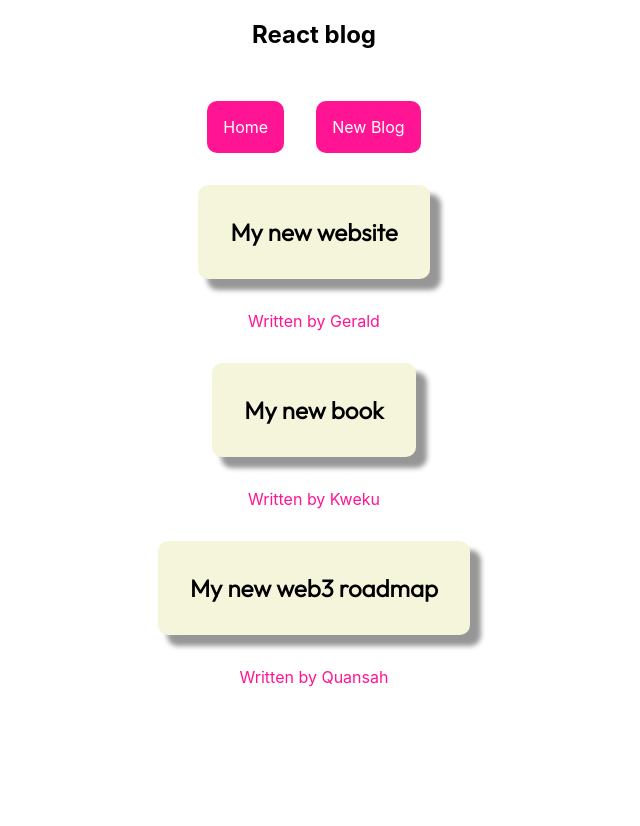
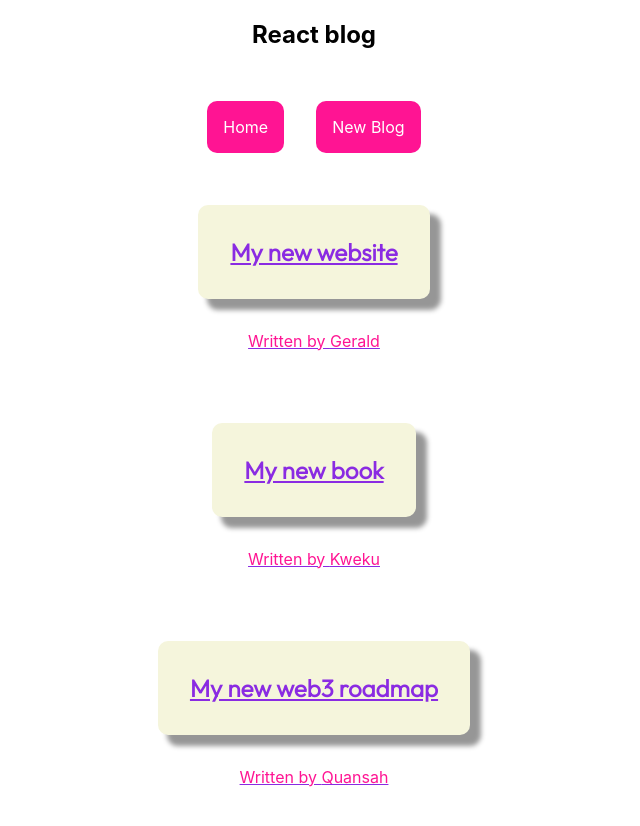
Before and after one commit to geraldaddey/react-coding-blog-app, a React (Create React App) app: page / in a window 1280 px wide. Shown: the top 826 px of the page, without its empty margins (326-966 px from the left). Before the commit the page ends 800 px from the top, so only its background shows below. Built offline with nearby package versions, Linux system fonts and the light colour scheme; data requests are answered from the project's data file.

Commit message:
route parameters

```diff
--- a/src/App.js
+++ b/src/App.js
@@ -6,6 +6,7 @@
 import { BrowserRouter as Router, Route, Switch } from "react-router-dom";
 import Navbar from "./navbar";
 import Create from "./Create";
+import BlogDetails from "./BlogDetails";
 
 function App() {
   return (
@@ -20,6 +21,9 @@
             <Route path="/create">
               <Create />
             </Route>
+            <Route path="/blogs/:id">
+              <BlogDetails />
+            </Route>
           </Switch>
         </div>
       </div>
--- /dev/null
+++ b/src/BlogDetails.js
@@ -0,0 +1,14 @@
+import { useParams } from "react-router-dom";
+
+const BlogDetails = () => {
+  const { id } = useParams();
+  return (
+    <div className="blog-detail">
+      <h2>Blog Details </h2>
+
+      <h1>ID - {id}</h1>
+    </div>
+  );
+};
+
+export default BlogDetails;
--- a/src/BlogList.js
+++ b/src/BlogList.js
@@ -1,12 +1,15 @@
 import "./home.css";
+import { Link } from "react-router-dom/cjs/react-router-dom.min";
 
 const BlogList = ({ blogs }) => {
   return (
     <div className="blog-list">
       {blogs.map((blog) => (
         <div className="blog-preview" key={blog.id}>
-          <h2>{blog.title}</h2>
-          <p>Written by {blog.author}</p>
+          <Link to={`/blogs/${blog.id}`}>
+            <h2>{blog.title}</h2>
+            <p>Written by {blog.author}</p>
+          </Link>
         </div>
       ))}
     </div>
--- a/src/useFetch.js
+++ b/src/useFetch.js
@@ -6,8 +6,10 @@
   const [error, setError] = useState(null);
 
   useEffect(() => {
+    const abortCont = new AbortController();
+
     setTimeout(() => {
-      fetch(url)
+      fetch(url, { signal: abortCont.signal })
         .then((res) => {
           if (!res.ok) {
             // error coming back from server
@@ -21,9 +23,13 @@
           setError(null);
         })
         .catch((err) => {
-          // auto catches network / connection error
-          setIsLoading(false);
-          setError(err.message);
+          if (err.name === "Abort Error") {
+            console.log("fetch aborted");
+          } else {
+            // auto catches network / connection error
+            setIsLoading(false);
+            setError(err.message);
+          }
         });
     }, 1000);
   }, []);
```
